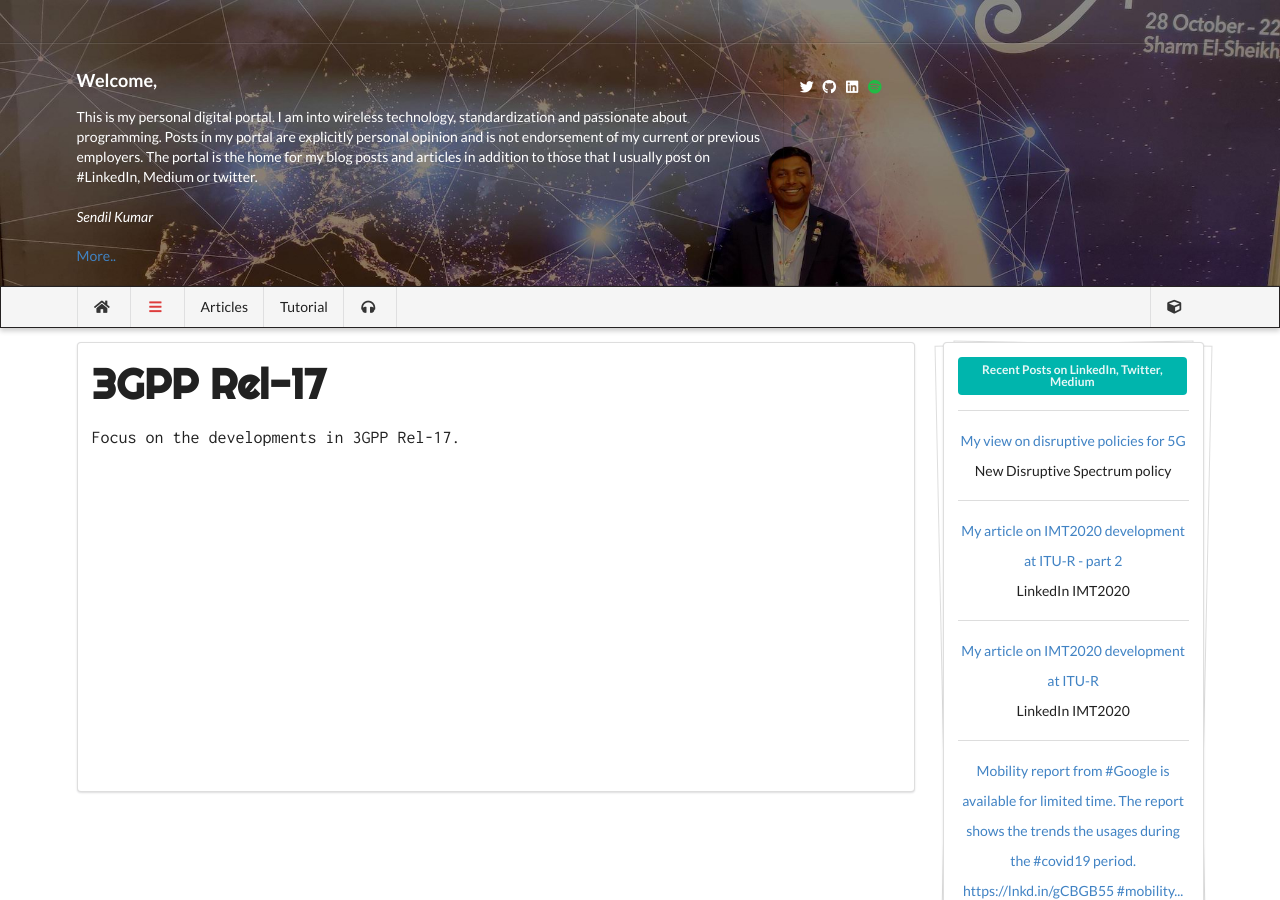
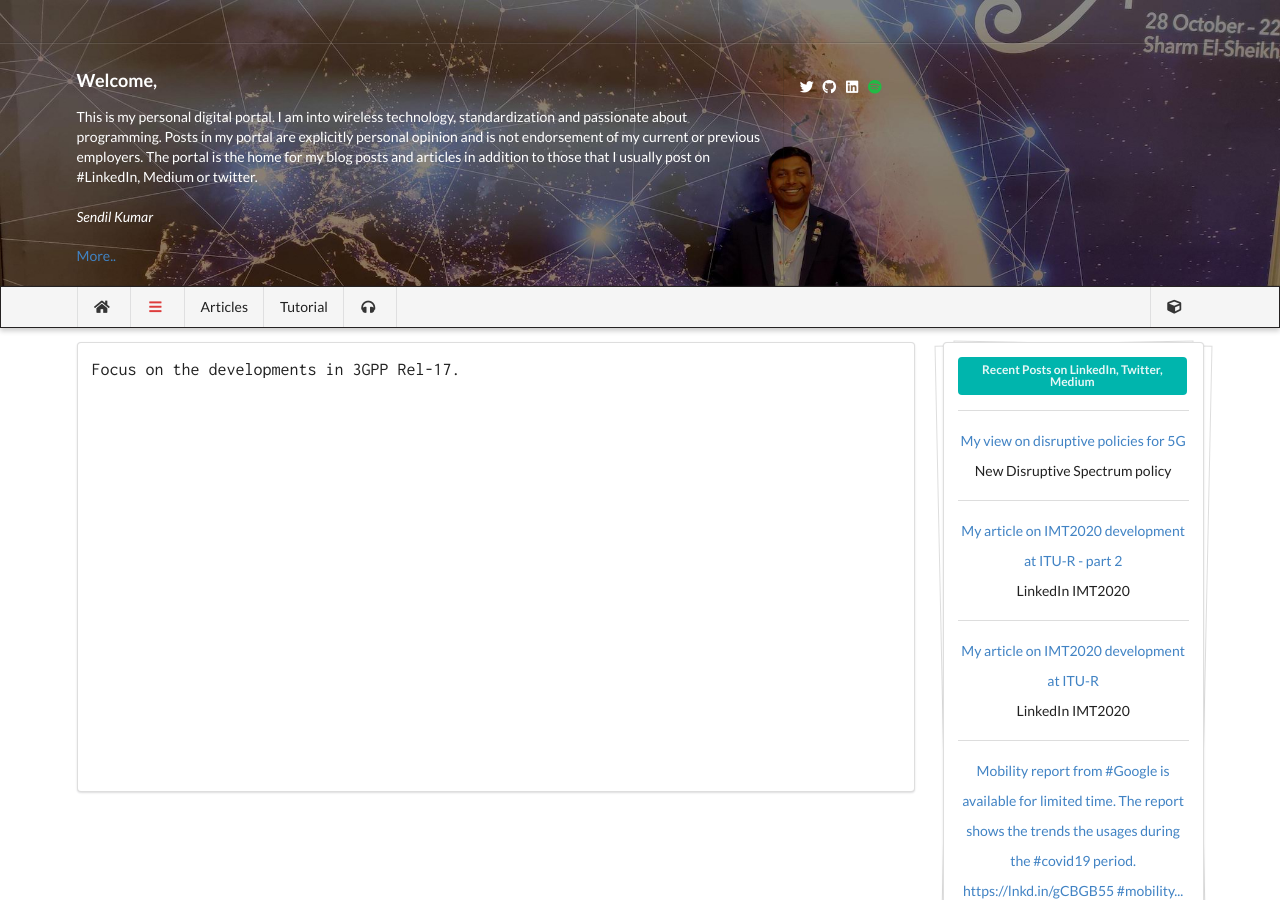
Before and after one commit to wiless/wiless.github.io, a Jekyll site: the page built from _articles/3gpprel17.md, in a window 1280 px wide and 900 px high. Built offline with Jekyll 4.4.1, drawn with Linux system fonts in a browser that asks for light colours; nearby versions of some CDN libraries; some web fonts are replaced; library files that are not in the unit come from our copies; comment, search, counter and statistics services are not loaded; a style sheet for code colours, icons or effects is not loaded.

Commit message:
Update article.html

```diff
--- a/_layouts/article.html
+++ b/_layouts/article.html
@@ -11,17 +11,9 @@
         <div class="ui stackable equal width grid">
             <div class="twelve wide column">
                 <div class="ui segment" style="min-height:50vh" id="contextwindow">
-
-                    <h1 id="title">{{ page.title }}</h1>
-
-                    <div class="ui form">
-                        <div class="field" id="contentbox">
-                            <div class="ui container contentfont">
+                             <div class="contentfont">
                                 {{content}}
                             </div>
-                        </div>
-                    </div>
-
                </div>
             </div>
             <div class="four wide column">
@@ -30,12 +22,6 @@
         </div>
     </div>
         {% include footer.html %}
-
-
-
-
-
-
 </body>
 {% include footerscripts.html %}
 
```
